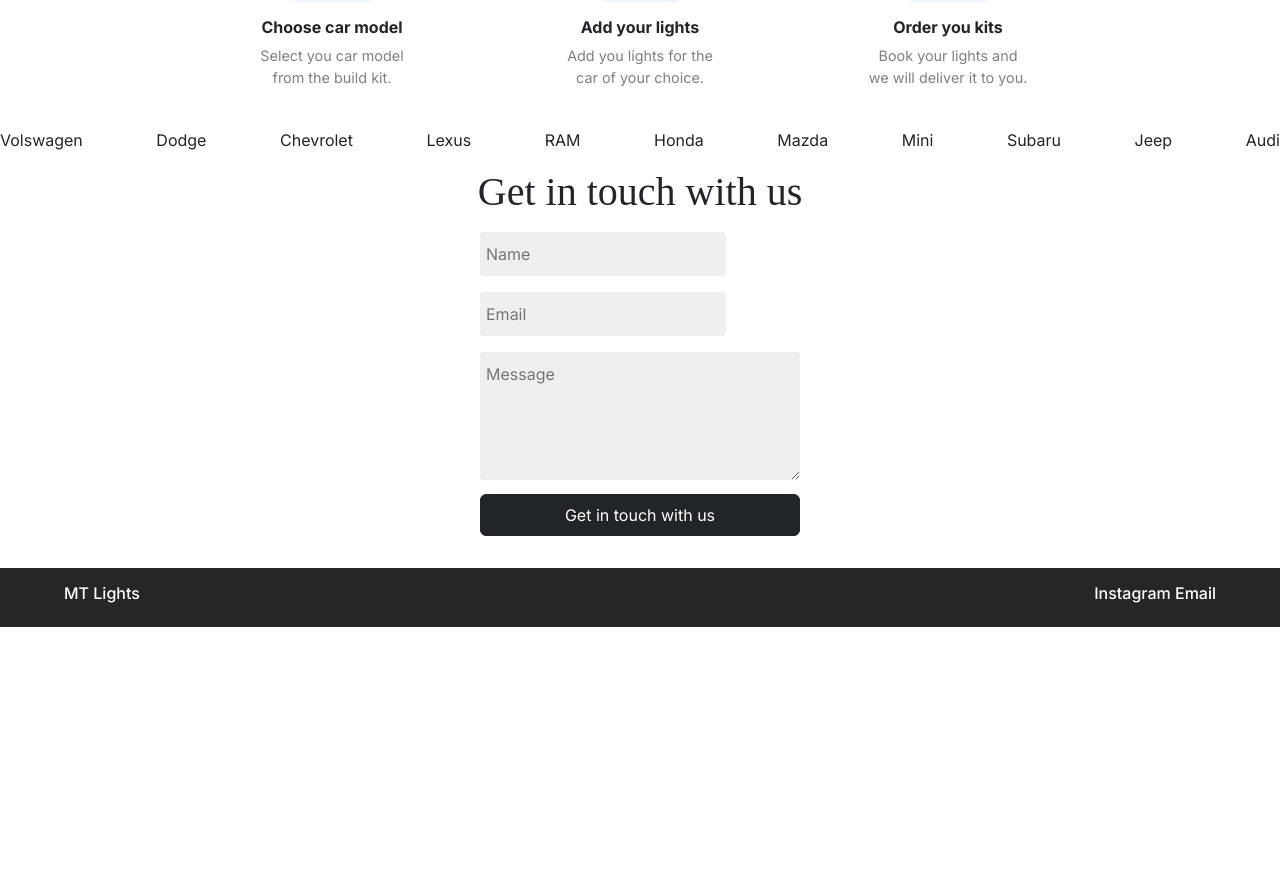
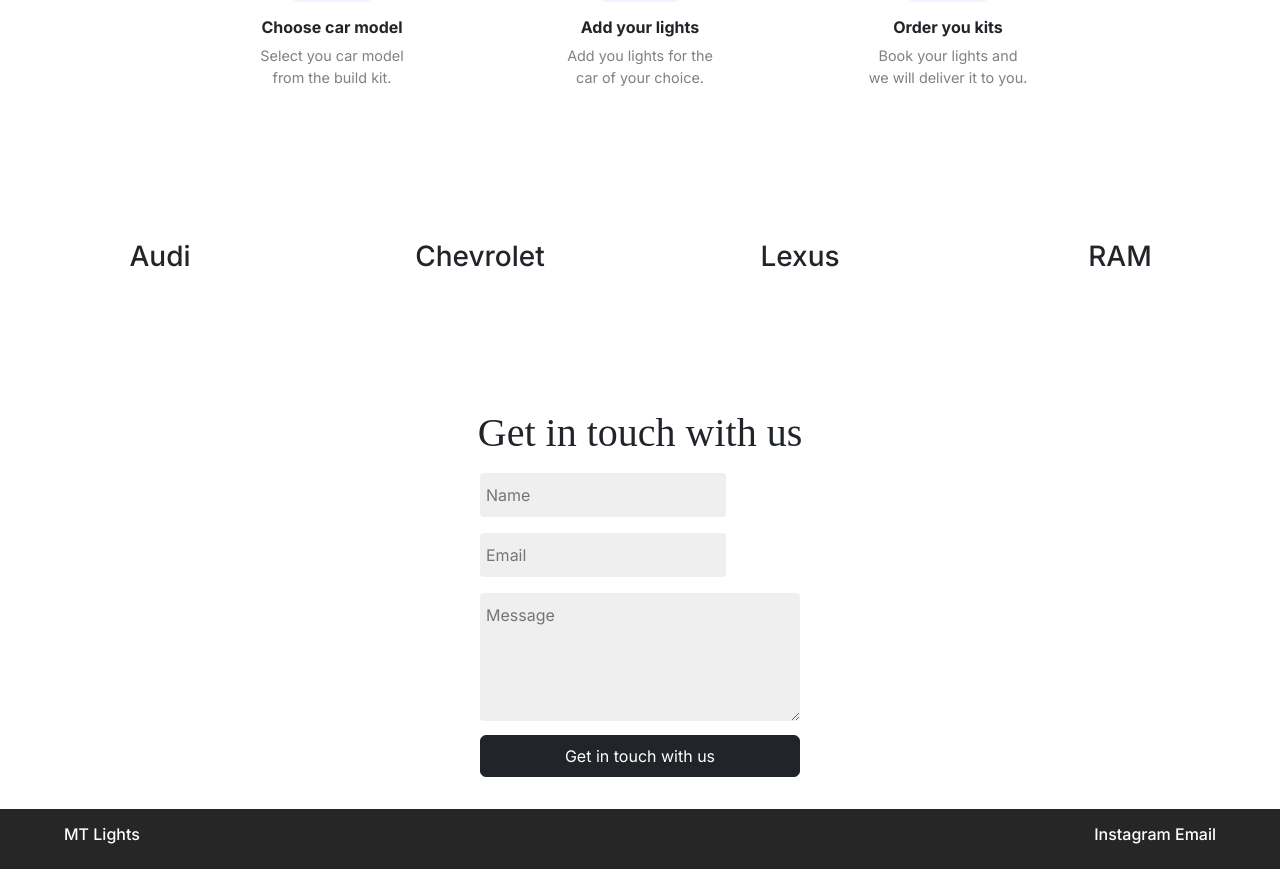
Before and after one commit to kennataddese6/threecars, a Next.js app: page / in a window 1280 px wide. Shown: the part 1265-2134 px from the top of the page. Before the commit the page ends 1892 px from the top, so only its background shows below. Built offline with nearby package versions, Linux system fonts and the light colour scheme; a web font is replaced by a local one.

Commit message:
add slider

```diff
--- a/app/globals.css
+++ b/app/globals.css
@@ -218,8 +218,9 @@
   padding: 1em;
 }
 .brandsContainer {
-  display: flex;
-  justify-content: space-between;
+  padding: 7em 0;
+  width: 100%;
+  overflow: hidden;
 }
 .carCardContainer {
   display: flex;
--- a/app/page.tsx
+++ b/app/page.tsx
@@ -1,5 +1,7 @@
 "use client";
 import "react-toastify/dist/ReactToastify.css";
+import "slick-carousel/slick/slick.css";
+import "slick-carousel/slick/slick-theme.css";
 import "./globals.css";
 import FirstImage from "@/assets/FirstImage.webp";
 import SecondImage from "@/assets/SecondImage.webp";
@@ -10,6 +12,8 @@
 import { motion } from "framer-motion";
 import { toast, ToastContainer } from "react-toastify";
 import { MdClose, MdMenu, MdLocationOn } from "react-icons/md";
+import Slider from "react-slick";
+
 import {
   FaRegClock,
   FaPhone,
@@ -19,6 +23,38 @@
 } from "react-icons/fa";
 export default function Home() {
   const router = useRouter();
+  const settings = {
+    dots: false,
+    infinite: true,
+    speed: 500,
+    autoplay: true,
+    autoplaySpeed: 2000,
+    slidesToShow: 4,
+    slidesToScroll: 1,
+    responsive: [
+      {
+        breakpoint: 1024,
+        settings: {
+          slidesToShow: 3,
+          slidesToScroll: 1,
+        },
+      },
+      {
+        breakpoint: 600,
+        settings: {
+          slidesToShow: 2,
+          slidesToScroll: 1,
+        },
+      },
+      {
+        breakpoint: 480,
+        settings: {
+          slidesToShow: 1,
+          slidesToScroll: 1,
+        },
+      },
+    ],
+  };
   const headerListItems = [
     {
       name: "Home",
@@ -254,17 +290,41 @@
         </div>
       </div>
       <div className="brandsContainer">
-        <div>Volswagen</div>
-        <div>Dodge</div>
-        <div>Chevrolet</div>
-        <div>Lexus</div>
-        <div>RAM</div>
-        <div>Honda</div>
-        <div>Mazda</div>
-        <div>Mini</div>
-        <div>Subaru</div>
-        <div>Jeep</div>
-        <div>Audi</div>
+        <Slider {...settings}>
+          <div>
+            <h3 className="center-text">Volswagen</h3>
+          </div>
+          <div>
+            <h3 className="center-text">Dodge</h3>
+          </div>
+          <div>
+            <h3 className="center-text">Audi</h3>
+          </div>
+          <div>
+            <h3 className="center-text">Chevrolet</h3>
+          </div>
+          <div>
+            <h3 className="center-text">Lexus</h3>
+          </div>
+          <div>
+            <h3 className="center-text">RAM</h3>
+          </div>
+          <div>
+            <h3 className="center-text">Mazda</h3>
+          </div>
+          <div>
+            <h3 className="center-text">Honda</h3>
+          </div>
+          <div>
+            <h3 className="center-text">Mini</h3>
+          </div>
+          <div>
+            <h3 className="center-text">Jeep</h3>
+          </div>
+          <div>
+            <h3 className="center-text">Subaru</h3>
+          </div>
+        </Slider>
       </div>
       <div className="footerOne">
         <h1 className="center-text play-write">Get in touch with us</h1>
--- a/package.json
+++ b/package.json
@@ -16,12 +16,15 @@
     "react": "^18",
     "react-dom": "^18",
     "react-icons": "^5.2.1",
-    "react-toastify": "^10.0.5"
+    "react-slick": "^0.30.2",
+    "react-toastify": "^10.0.5",
+    "slick-carousel": "^1.8.1"
   },
   "devDependencies": {
     "@types/node": "^20",
     "@types/react": "^18",
     "@types/react-dom": "^18",
+    "@types/react-slick": "^0.23.13",
     "eslint": "^8",
     "eslint-config-next": "14.2.3",
     "typescript": "^5"
```
Also changed, not shown: 1 other file (tests, documents, lock files or other folders).
